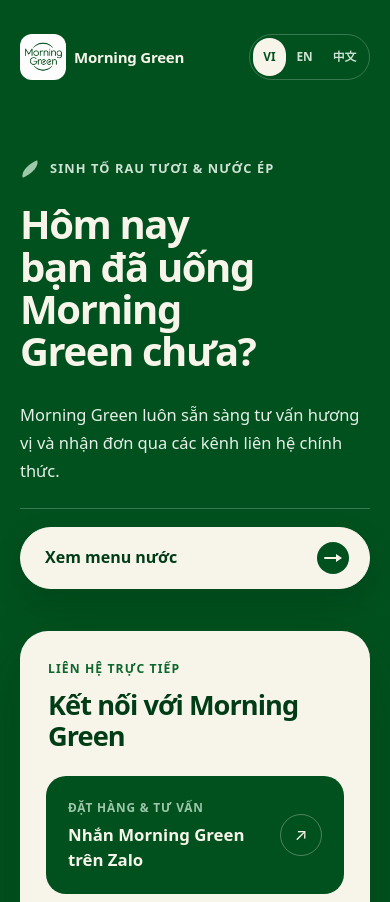
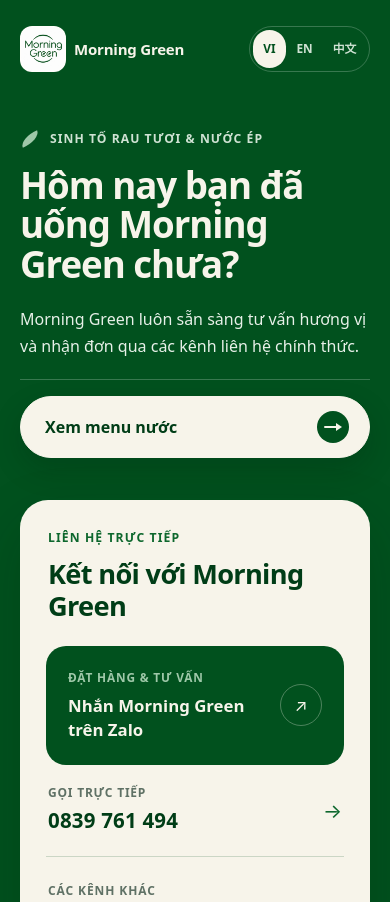
Before and after one commit to astrodev-nguyen/mg_-, a plain HTML site: page index.html in a window 390 px wide. Shown: the top 902 px of the page. Drawn offline with Linux system fonts and the light colour scheme.

Commit message:
Add files via upload

```diff
--- a/styles.css
+++ b/styles.css
@@ -29,6 +29,8 @@
 html {
   scroll-behavior: smooth;
   background: var(--green-800);
+  -webkit-text-size-adjust: 100%;
+  text-size-adjust: 100%;
 }
 
 body {
@@ -739,7 +741,12 @@
 }
 
 @media (max-width: 519px) {
+  .site-header {
+    padding-top: max(14px, env(safe-area-inset-top));
+  }
+
   .header-inner {
+    min-height: 70px;
     gap: 10px;
   }
 
@@ -776,6 +783,40 @@
   .language-button-zh {
     min-width: 43px;
     white-space: nowrap;
+  }
+
+  .contact-landing {
+    padding: 46px 0 64px;
+  }
+
+  .eyebrow {
+    margin-bottom: 18px;
+    font-size: 0.76rem;
+    line-height: 1.45;
+  }
+
+  .brand-message h1 {
+    max-width: 14ch;
+    font-size: clamp(2.2rem, 9.4vw, 2.55rem);
+    letter-spacing: -0.028em;
+    line-height: 1.08;
+  }
+
+  .intro {
+    margin-top: 22px;
+    font-size: 1rem;
+    line-height: 1.65;
+  }
+
+  .menu-note {
+    margin-top: 20px;
+    padding-top: 16px;
+  }
+
+  .contact-card-heading h2 {
+    font-size: 1.7rem;
+    letter-spacing: -0.025em;
+    line-height: 1.18;
   }
 }
 
```
